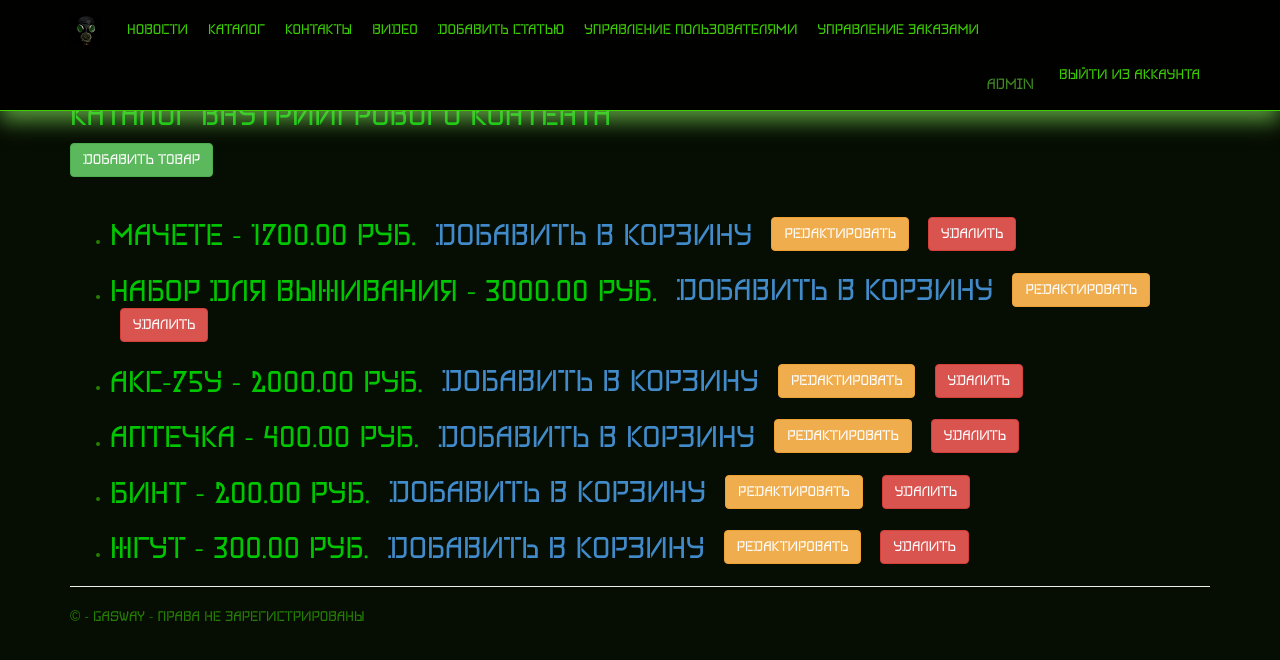
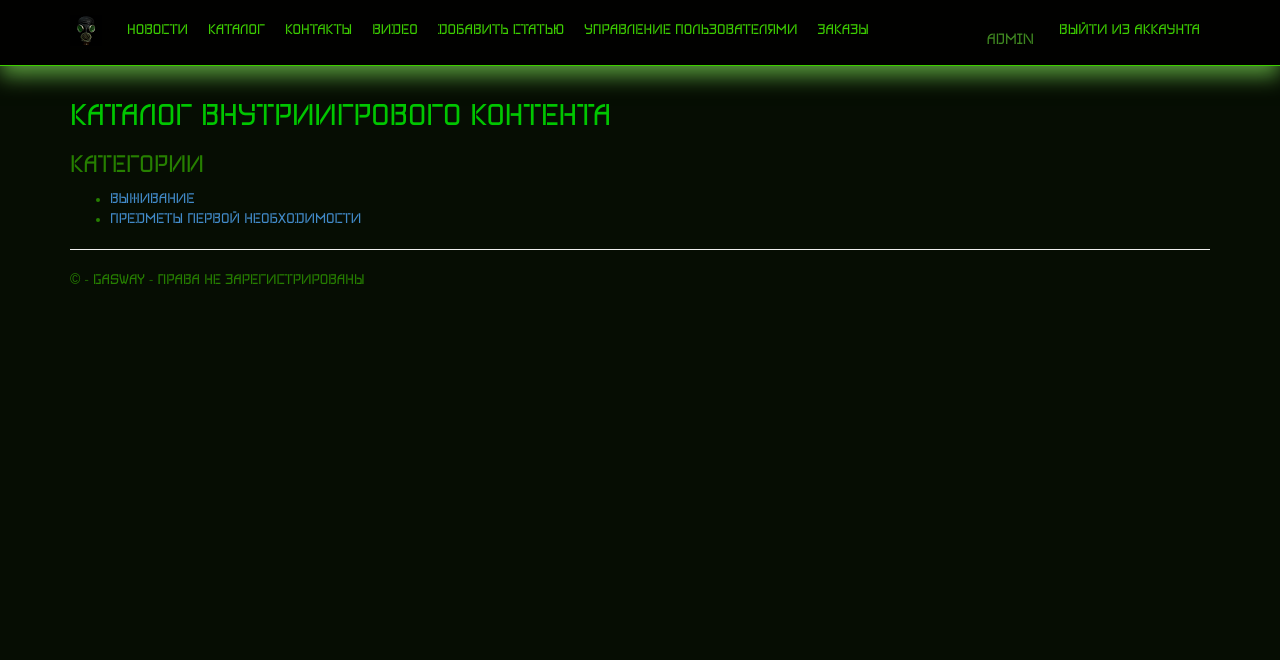
Before and after one commit to DUBR0VICH/GasWay, a Django app: page /catalog/ in a window 1280 px wide. Shown: the top 660 px of the page. Run offline with Django 3.2, Linux system fonts and the light colour scheme; a user stored in the database is signed in; data comes from the database, SQL or seed files in the repository; both versions use the stored data as it was after the commit; some libraries are stand-ins or nearby versions.

Commit message:
Апдейт
Я сделал

```diff
--- a/GasWay/urls.py
+++ b/GasWay/urls.py
@@ -31,6 +31,10 @@ urlpatterns = [
     path('manage_order_status/', views.manage_order_status, name='manage_order_status'), # Новая страница для управления заказами
 
 
+    path('catalog/', views.catalog, name='catalog'),
+    path('catalog/<int:category_id>/', views.catalog, name='catalog_category'), # Маршруты для каталога
+
+
 
     path('edit_post/<int:post_id>/', views.edit_post, name='edit_post'),
     path('delete_post/<int:post_id>/', views.delete_post, name='delete_post'),
--- a/app/models.py
+++ b/app/models.py
@@ -58,20 +58,30 @@ admin.site.register(Comment)
 
 # new
 class Category(models.Model):
-    name = models.CharField(max_length=100)
-    parent = models.ForeignKey('self', null=True, blank=True, on_delete=models.CASCADE)
+    name = models.CharField(max_length=100, verbose_name="Название категории")
+    parent = models.ForeignKey('self', null=True, blank=True, on_delete=models.CASCADE, verbose_name="Родительская категория")
 
     def __str__(self):
         return self.name
 
+    def get_children(self):
+        return Category.objects.filter(parent=self)
+
+    class Meta:
+        verbose_name = "Категория"
+        verbose_name_plural = "Категории"
+
+
 class Product(models.Model):
-    name = models.CharField(max_length=100)
-    category = models.ForeignKey(Category, on_delete=models.CASCADE)
-    price = models.DecimalField(max_digits=10, decimal_places=2)
-    description = models.TextField()
+    name = models.CharField(max_length=100, verbose_name="Название товара")
+    category = models.ForeignKey(Category, on_delete=models.CASCADE, verbose_name="Категория")
+    price = models.DecimalField(max_digits=10, decimal_places=2, verbose_name="Цена")
+    description = models.TextField(verbose_name="Описание товара")
+    image = models.ImageField(upload_to='products/', blank=True, null=True, verbose_name="Изображение товара")
 
     def __str__(self):
         return self.name
+
 
 class Order(models.Model):
     client = models.ForeignKey(User, on_delete=models.CASCADE)
--- a/app/templates/app/catalog.html
+++ b/app/templates/app/catalog.html
@@ -4,29 +4,43 @@
 
 <h2>Каталог внутриигрового контента</h2>
 
-<!-- Кнопка для добавления нового товара -->
-{% if can_manage_catalog %}
-    <a href="{% url 'add_product' %}" class="btn btn-success" style="margin-bottom: 20px;">Добавить товар</a>
+<!-- Список категорий -->
+{% if subcategories %}
+    <h3>Категории</h3>
+    <ul>
+        {% for category in subcategories %}
+            <li>
+                <a href="{% url 'catalog_category' category.id %}">{{ category.name }}</a>
+            </li>
+        {% endfor %}
+    </ul>
 {% endif %}
 
-<ul>
-    {% for product in products %}
-        <li>
-            <h2>
-                {{ product.name }} - {{ product.price }} руб.
-                {% if user.is_authenticated %}
-                    <a href="{% url 'add_to_cart' product.id %}" style="margin-left: 10px;">Добавить в корзину</a>
-                {% endif %}
-
-                <!-- Кнопки управления товаром -->
-                {% if can_manage_catalog %}
-                    <a href="{% url 'edit_product' product_id=product.id %}" class="btn btn-warning" style="margin-left: 10px;">Редактировать</a>
-                    <a href="{% url 'delete_product' product_id=product.id %}" class="btn btn-danger" style="margin-left: 10px;">Удалить</a>
-                {% endif %}
-            </h2>
-        </li>
-    {% endfor %}
-</ul>
+<!-- Товары в выбранной категории -->
+{% if selected_category %}
+    <h3>Товары в категории: {{ selected_category.name }}</h3>
+    {% if products %}
+        <div style="display: flex; flex-wrap: wrap; gap: 20px;">
+            {% for product in products %}
+                <div style="border: 1px solid #ccc; padding: 10px; width: 200px;">
+                    {% if product.image %}
+                        <img src="{{ product.image.url }}" alt="{{ product.name }}" style="width: 100%; height: auto;">
+                    {% else %}
+                        <img src="/static/default_product.jpg" alt="Нет изображения" style="width: 100%; height: auto;">
+                    {% endif %}
+                    <h4>{{ product.name }}</h4>
+                    <p>{{ product.price }} руб.</p>
+                    <p>{{ product.description }}</p>
+                    {% if not user.is_superuser and not is_manager %}
+                    <a href="{% url 'add_to_cart' product.id %}" class="btn btn-primary">Добавить в корзину</a>
+                    {% endif %}
+                </div>
+            {% endfor %}
+        </div>
+    {% else %}
+        <p>В этой категории пока нет товаров.</p>
+    {% endif %}
+{% endif %}
 
 
 <script>
--- a/app/templates/app/layout.html
+++ b/app/templates/app/layout.html
@@ -45,7 +45,7 @@
                         <li><a href="{% url 'manage_users' %}">Управление пользователями</a></li>
                     {% endif %}
                     {% if user.is_superuser or is_manager %}
-                        <li><a href="{% url 'manage_order_status' %}">Управление заказами</a></li>
+                        <li><a href="{% url 'manage_order_status' %}">Заказы</a></li>
                     {% endif %}
                 </ul>
                 {% include 'app/loginpartial.html' %}
--- a/app/views.py
+++ b/app/views.py
@@ -25,6 +25,7 @@ from .forms import OrderForm, ProductForm
 from django.contrib.auth.models import User
 from .forms import RoleAssignmentForm
 from .models import CartItem
+from .models import Category
 
 
 
@@ -218,22 +219,28 @@ def is_client(user):
     return user.groups.filter(name='Клиент').exists()
 
 # Каталог товаров
-def catalog(request):
-    products = Product.objects.all()
-
-    # Проверка, может ли пользователь управлять каталогом
-    can_manage_catalog = request.user.is_authenticated and (
-        request.user.is_superuser or request.user.groups.filter(name="Менеджер").exists()
-    )
+def catalog(request, category_id=None):
+    # Если категория выбрана, показываем её товары
+    if category_id:
+        selected_category = get_object_or_404(Category, id=category_id)
+        products = Product.objects.filter(category=selected_category)
+        subcategories = selected_category.get_children()
+    else:
+        # Корневые категории (без родителя)
+        selected_category = None
+        products = None
+        subcategories = Category.objects.filter(parent=None)
 
     return render(
         request,
         'app/catalog.html',
         {
+            'selected_category': selected_category,
             'products': products,
-            'can_manage_catalog': can_manage_catalog,  # Передаём в шаблон
+            'subcategories': subcategories,
         }
     )
+
 
 
 
```
Also changed, not shown: app/migrations/0016_auto_20241216_0105.py (added), app/static/app/content/aptechka.png (added), app/static/app/content/bint.jpeg (added), app/static/app/content/shgut.jpg (added), db.sqlite3, media/products/ak.jpg (added), media/products/aptechka.png (added), media/products/bint.jpeg (added), media/products/room.png (added), media/products/shgut.jpg (added), media/products/taiga.jpg (added).
